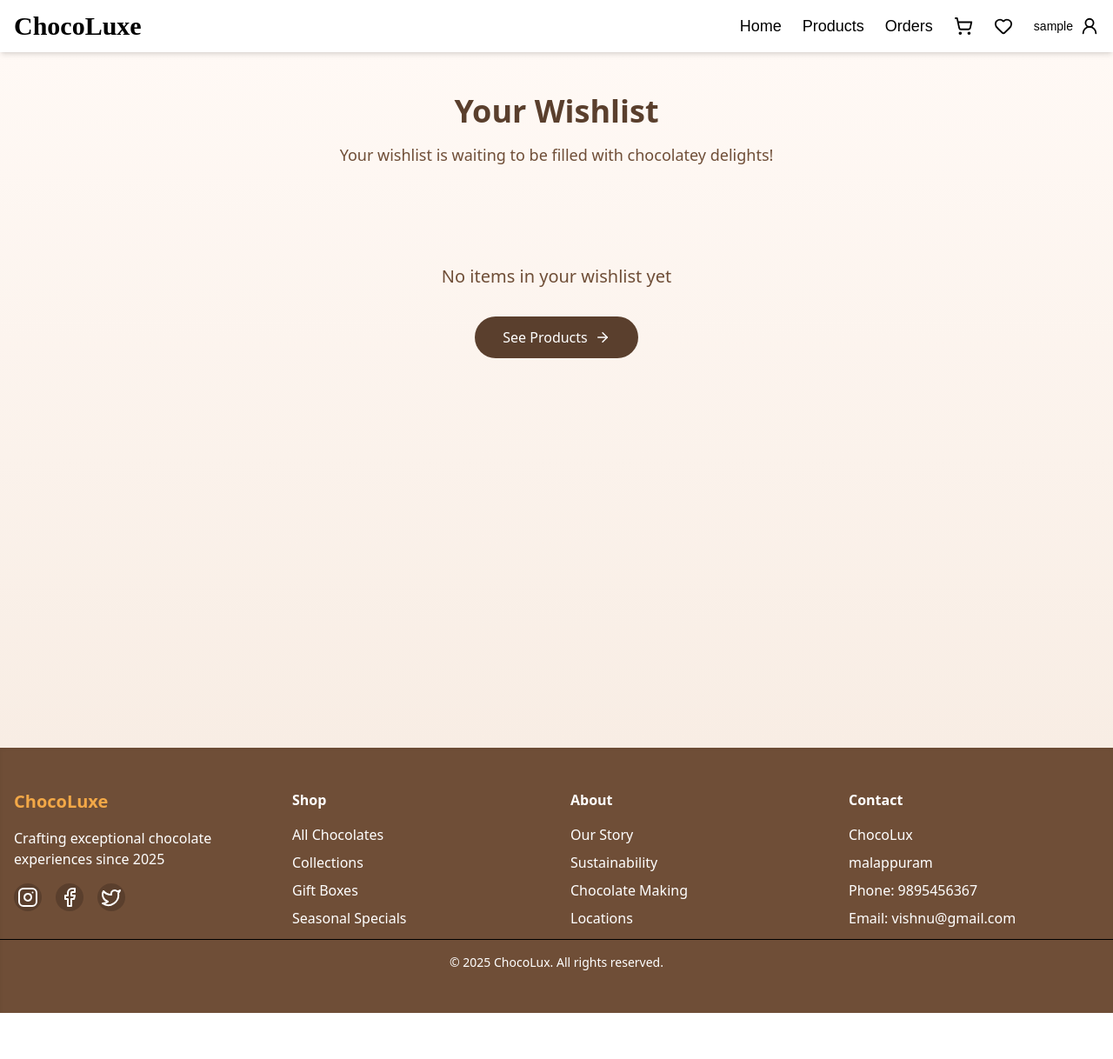
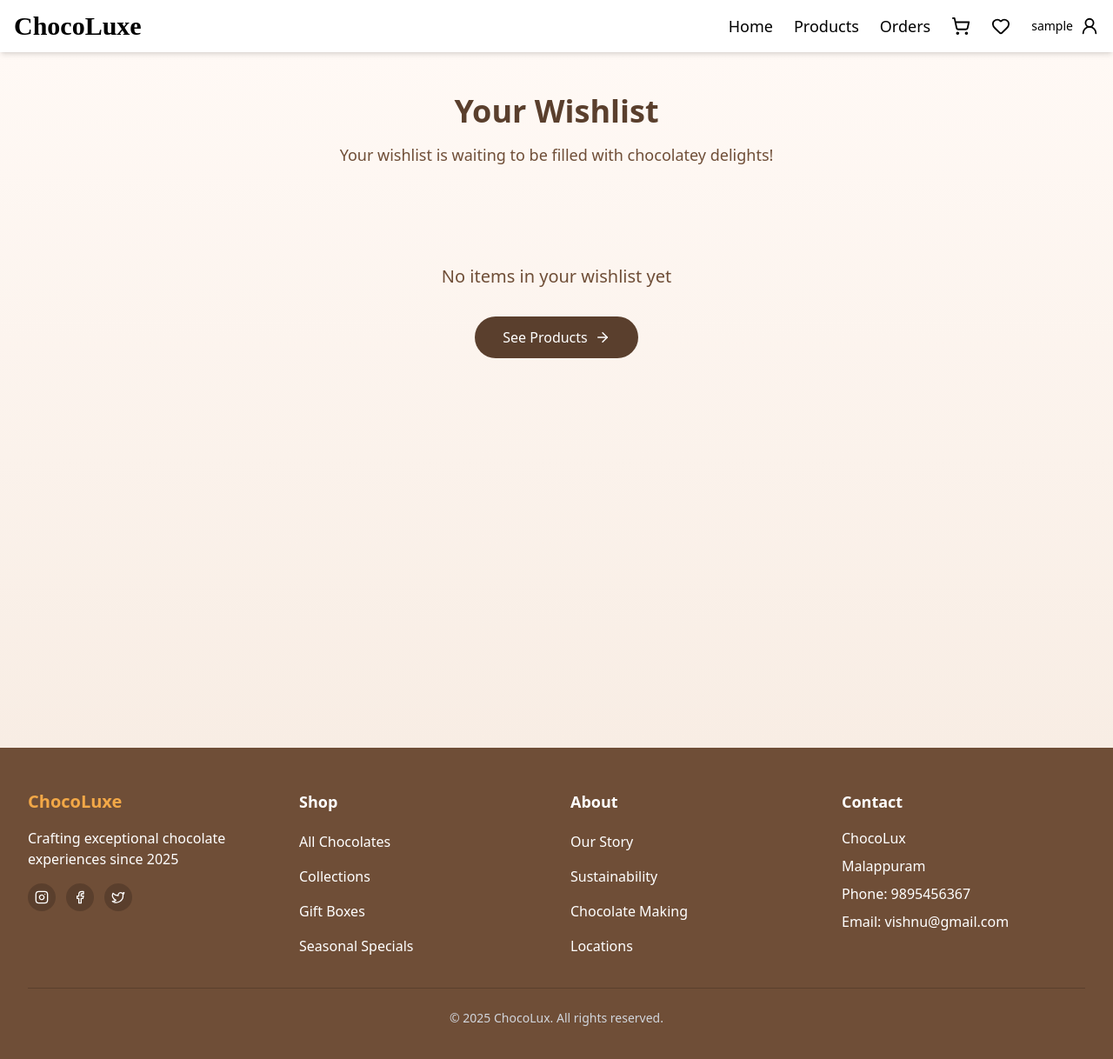
Before and after one commit to cp-dotcom/chocolate, a React (Vite) app: page /wishlist in a window 1280 px wide. Shown: the top 1218 px of the page at 87% size. Before the commit the page ends 1165 px from the top, so only its background shows below. Built offline with nearby package versions, Linux system fonts and the light colour scheme; data requests are answered from the project's data file; sample sign-in values are in the browser's storage.

Commit message:
all complete

```diff
--- a/src/Components/Footer.jsx
+++ b/src/Components/Footer.jsx
@@ -5,57 +5,86 @@ import { Link } from 'react-router-dom'
 function Footer() {
   return (
     <>
-    <footer className="bg-[#6f4e37] text-white py-12 inset-shadow-sm">
-            <div className="max-w-7xl mx-auto px-4 grid grid-cols-1 md:grid-cols-4 gap-8 h-35">
-              <div>
+      <footer className="bg-[#6f4e37] text-white py-8 md:py-12">
+        <div className="max-w-7xl mx-auto px-4 sm:px-6 lg:px-8">
+
+          <div className="grid grid-cols-1 sm:grid-cols-2 lg:grid-cols-4 gap-6 md:gap-8">
+
+            <div className="col-span-1 sm:col-span-2 lg:col-span-1">
               <h3 className="text-xl font-bold mb-4 text-[#f3a847]">ChocoLuxe</h3>
-                <p className="mb-4">Crafting exceptional chocolate experiences since 2025</p>
-               <div className="flex gap-4">
+              <p className="mb-4 text-sm md:text-base">
+                Crafting exceptional chocolate experiences since 2025
+              </p>
+              <div className="flex gap-3">
                 {[
-                    { name: 'Instagram', icon: <Instagram/> },
-                    { name: 'Facebook', icon: <Facebook/> },
-                    { name: 'Twitter', icon: <LucideTwitter/> },
+                  { name: 'Instagram', icon: <Instagram size={16} /> },
+                  { name: 'Facebook', icon: <Facebook size={16} /> },
+                  { name: 'Twitter', icon: <LucideTwitter size={16} /> },
                 ].map(({ name, icon }) => (
                   <a
                     key={name}
                     href="#"
-                      className="w-8 h-8 bg-[#5a3f2d] text-white rounded-full flex items-center justify-center hover:bg-[#f3a847] transition"
+                    className="w-8 h-8 bg-[#5a3f2d] text-white rounded-full flex items-center justify-center hover:bg-[#f3a847] transition-colors duration-200"
+                    aria-label={`Follow us on ${name}`}
                   >
-                      <span className="sr-only">{name}</span>
                     {icon}
                   </a>
                 ))}
               </div>
+            </div>
 
-              </div>
+
             <div>
-                <h4 className="font-bold mb-4">Shop</h4>
+              <h4 className="font-bold mb-4 text-base md:text-lg">Shop</h4>
               <ul className="space-y-2">
                 {['All Chocolates', 'Collections', 'Gift Boxes', 'Seasonal Specials'].map((item) => (
-                    <li key={item}><Link to="/Products" className="hover:text-[#f3a847] transition">{item}</Link></li>
+                  <li key={item}>
+                    <Link
+                      to="/Products"
+                      className="text-sm md:text-base hover:text-[#f3a847] transition-colors duration-200 block py-1"
+                    >
+                      {item}
+                    </Link>
+                  </li>
                 ))}
               </ul>
             </div>
+
+
             <div>
-                <h4 className="font-bold mb-4">About</h4>
+              <h4 className="font-bold mb-4 text-base md:text-lg">About</h4>
               <ul className="space-y-2">
                 {['Our Story', 'Sustainability', 'Chocolate Making', 'Locations'].map((item) => (
-                    <li key={item}><Link to="/About" className="hover:text-[#f3a847] transition">{item}</Link></li>
+                  <li key={item}>
+                    <Link
+                      to="/About"
+                      className="text-sm md:text-base hover:text-[#f3a847] transition-colors duration-200 block py-1"
+                    >
+                      {item}
+                    </Link>
+                  </li>
                 ))}
               </ul>
             </div>
+
+
             <div>
-                <h4 className="font-bold mb-4">Contact</h4>
-                <address className="not-italic">
+              <h4 className="font-bold mb-4 text-base md:text-lg">Contact</h4>
+              <address className="not-italic text-sm md:text-base">
                 <p className="mb-2">ChocoLux</p>
-                  <p className="mb-2">malappuram</p>
+                <p className="mb-2">Malappuram</p>
                 <p className="mb-2">Phone: 9895456367</p>
                 <p>Email: vishnu@gmail.com</p>
               </address>
             </div>
           </div>
-            <div className="border-t border-black mt-8 pt-4 text-center text-sm   ">
-              <p>&copy; {new Date().getFullYear()} ChocoLux. All rights reserved.</p>
+
+
+          <div className="border-t border-[#5a3f2d] mt-8 pt-6 text-center">
+            <p className="text-xs md:text-sm text-gray-300">
+              &copy; {new Date().getFullYear()} ChocoLux. All rights reserved.
+            </p>
+          </div>
         </div>
       </footer>
     </>
--- a/src/Components/Navbar.jsx
+++ b/src/Components/Navbar.jsx
@@ -1,7 +1,7 @@
-import React, { Fragment, useEffect } from 'react';
+import React, { Fragment, useEffect, useState } from 'react';
 import { NavLink, useNavigate, useLocation } from 'react-router-dom';
 import { Menu, Transition } from '@headlessui/react';
-import { Heart, ShoppingCart, User2Icon } from 'lucide-react';
+import { Heart, ShoppingCart, User2Icon, Menu as MenuIcon, X } from 'lucide-react';
 import { useUser } from "../Context/UserContext";
 import { useCart } from '../Context/CartContext';
 import { useWishlist } from '../Context/WishlistContext';
@@ -12,6 +12,7 @@ const Navbar = () => {
   const { fetchWishlist, wishlist } = useWishlist();
   const navigate = useNavigate();
   const location = useLocation();
+  const [menuOpen, setMenuOpen] = useState(false);
   const isHome = location.pathname === "/";
 
   useEffect(() => {
@@ -27,7 +28,7 @@ const Navbar = () => {
 
       <div className="max-w-7xl mx-auto px-4 py-3 flex justify-between items-center">
 
-
+        {/* Brand */}
         <NavLink
           to="/"
           className="text-3xl font-bold hover:text-[#885537] transition"
@@ -35,46 +36,15 @@ const Navbar = () => {
           ChocoLuxe
         </NavLink>
 
-
+        {/* Desktop Nav */}
         <div className="hidden md:flex gap-6 items-center text-lg">
-          <NavLink
-            to="/"
-            className={({ isActive }) => `
-              hover:text-[#885537] transition
-              ${isActive ? 'font-medium text-[#885537]' : ''}`}
-            style={{ fontFamily: "'Poppins', sans-serif" }}
-          >
-            Home
-          </NavLink>
-
-          <NavLink
-            to="/products"
-            className={({ isActive }) => `
-              hover:text-[#885537] transition
-              ${isActive ? 'font-medium text-[#885537]' : ''}`}
-            style={{ fontFamily: "'Poppins', sans-serif" }}
-          >
-            Products
-          </NavLink>
-
-
-          <NavLink
-            to="/orders"
-            className={({ isActive }) => `
-              hover:text-[#885537] transition
-              ${isActive ? 'font-medium text-[#885537]' : ''}`}
-            style={{ fontFamily: "'Poppins', sans-serif" }}
-          >
-            Orders
-          </NavLink>
-
+          <NavLink to="/" className={({ isActive }) => isActive ? 'text-[#885537]' : ''}>Home</NavLink>
+          <NavLink to="/products" className={({ isActive }) => isActive ? 'text-[#885537]' : ''}>Products</NavLink>
+          <NavLink to="/orders" className={({ isActive }) => isActive ? 'text-[#885537]' : ''}>Orders</NavLink>
 
           {user && (
-            <NavLink
-              to="/cart"
-              className="relative hover:text-[#885537] transition group"
-              style={{ fontFamily: "'Poppins', sans-serif" }}
-            >
+            <>
+              <NavLink to="/cart" className="relative group">
                 <ShoppingCart size={22} className="group-hover:scale-110 transition-transform" />
                 {cart?.length > 0 && (
                   <span className="absolute -top-2 -right-2 bg-red-500 text-white text-xs px-1.5 rounded-full">
@@ -82,15 +52,8 @@ const Navbar = () => {
                   </span>
                 )}
               </NavLink>
-          )}
 
-
-          {user && (
-            <NavLink
-              to="/wishlist"
-              className="relative hover:text-[#885537] transition group"
-              style={{ fontFamily: "'Poppins', sans-serif" }}
-            >
+              <NavLink to="/wishlist" className="relative group">
                 <Heart size={22} className="group-hover:scale-110 transition-transform" />
                 {wishlist?.length > 0 && (
                   <span className="absolute -top-2 -right-2 bg-red-500 text-white text-xs px-1.5 rounded-full">
@@ -98,19 +61,15 @@ const Navbar = () => {
                   </span>
                 )}
               </NavLink>
+            </>
           )}
 
-
+          {/* User Dropdown */}
           <Menu as="div" className="relative inline-block text-left">
-            <div>
-              <Menu.Button
-                className="flex items-center gap-2 hover:text-[#885537] transition"
-                style={{ fontFamily: "'Poppins', sans-serif" }}
-              >
-                {user && <span className="text-sm font-medium">{user.username}</span>}
-                <User2Icon size={22} className="hover:scale-110 transition-transform" />
+            <Menu.Button className="flex items-center gap-2">
+              {user && <span className="text-sm">{user.username}</span>}
+              <User2Icon size={22} />
             </Menu.Button>
-            </div>
 
             <Transition
               as={Fragment}
@@ -121,46 +80,25 @@ const Navbar = () => {
               leaveFrom="transform opacity-100 scale-100"
               leaveTo="transform opacity-0 scale-95"
             >
-              <Menu.Items
-                className="absolute right-0 mt-2 w-40 origin-top-right bg-white rounded-md shadow-lg ring-1 ring-black/10 focus:outline-none z-50"
-                style={{ fontFamily: "'Poppins', sans-serif" }}
-              >
-                <div className="py-1 text-gray-800 text-sm">
+              <Menu.Items className="absolute right-0 mt-2 w-40 origin-top-right bg-white rounded-md shadow-lg ring-1 ring-black/10 focus:outline-none z-50">
+                <div className="py-1 text-sm">
                   {!user ? (
                     <>
                       <Menu.Item>
                         {({ active }) => (
-                          <NavLink
-                            to="/login"
-                            className={`block px-4 py-2 ${active ? "bg-gray-100" : ""}`}
-                          >
-                            Login
-                          </NavLink>
+                          <NavLink to="/login" className={`block px-4 py-2 ${active ? "bg-gray-100" : ""}`}>Login</NavLink>
                         )}
                       </Menu.Item>
                       <Menu.Item>
                         {({ active }) => (
-                          <NavLink
-                            to="/register"
-                            className={`block px-4 py-2 ${active ? "bg-gray-100" : ""}`}
-                          >
-                            Register
-                          </NavLink>
+                          <NavLink to="/register" className={`block px-4 py-2 ${active ? "bg-gray-100" : ""}`}>Register</NavLink>
                         )}
                       </Menu.Item>
                     </>
                   ) : (
                     <Menu.Item>
                       {({ active }) => (
-                        <button
-                          onClick={() => {
-                            logout();
-                            navigate("/");
-                          }}
-                          className={`w-full text-left px-4 py-2 ${active ? "bg-gray-100" : ""}`}
-                        >
-                          Logout
-                        </button>
+                        <button onClick={() => { logout(); navigate("/"); }} className={`w-full text-left px-4 py-2 ${active ? "bg-gray-100" : ""}`}>Logout</button>
                       )}
                     </Menu.Item>
                   )}
@@ -169,7 +107,37 @@ const Navbar = () => {
             </Transition>
           </Menu>
         </div>
+
+        {/* Mobile Hamburger Button */}
+        <div className="md:hidden">
+          <button onClick={() => setMenuOpen(!menuOpen)}>
+            {menuOpen ? <X size={28} /> : <MenuIcon size={28} />}
+          </button>
         </div>
+      </div>
+
+      {/* Mobile Menu */}
+      {menuOpen && (
+        <div className="md:hidden px-4 pb-4 flex flex-col gap-4 bg-transparent backdrop-blur-xl text-lg">
+          <NavLink to="/" onClick={() => setMenuOpen(false)}>Home</NavLink>
+          <NavLink to="/products" onClick={() => setMenuOpen(false)}>Products</NavLink>
+          <NavLink to="/orders" onClick={() => setMenuOpen(false)}>Orders</NavLink>
+          {user && (
+            <>
+              <NavLink to="/cart" onClick={() => setMenuOpen(false)}><ShoppingCart/> ({cart?.length || 0})</NavLink>
+              <NavLink to="/wishlist" onClick={() => setMenuOpen(false)}><Heart/> ({wishlist?.length || 0})</NavLink>
+            </>
+          )}
+          {!user ? (
+            <>
+              <NavLink to="/login" onClick={() => setMenuOpen(false)}>Login</NavLink>
+              <NavLink to="/register" onClick={() => setMenuOpen(false)}>Register</NavLink>
+            </>
+          ) : (
+            <button onClick={() => { logout(); navigate("/"); setMenuOpen(false); }} className="text-left">Logout</button>
+          )}
+        </div>
+      )}
     </nav>
   );
 };
```
Also changed, not shown: src/Pages/Home.jsx (+129 -98 lines). Lines whose indentation alone changed are shown as unchanged.
